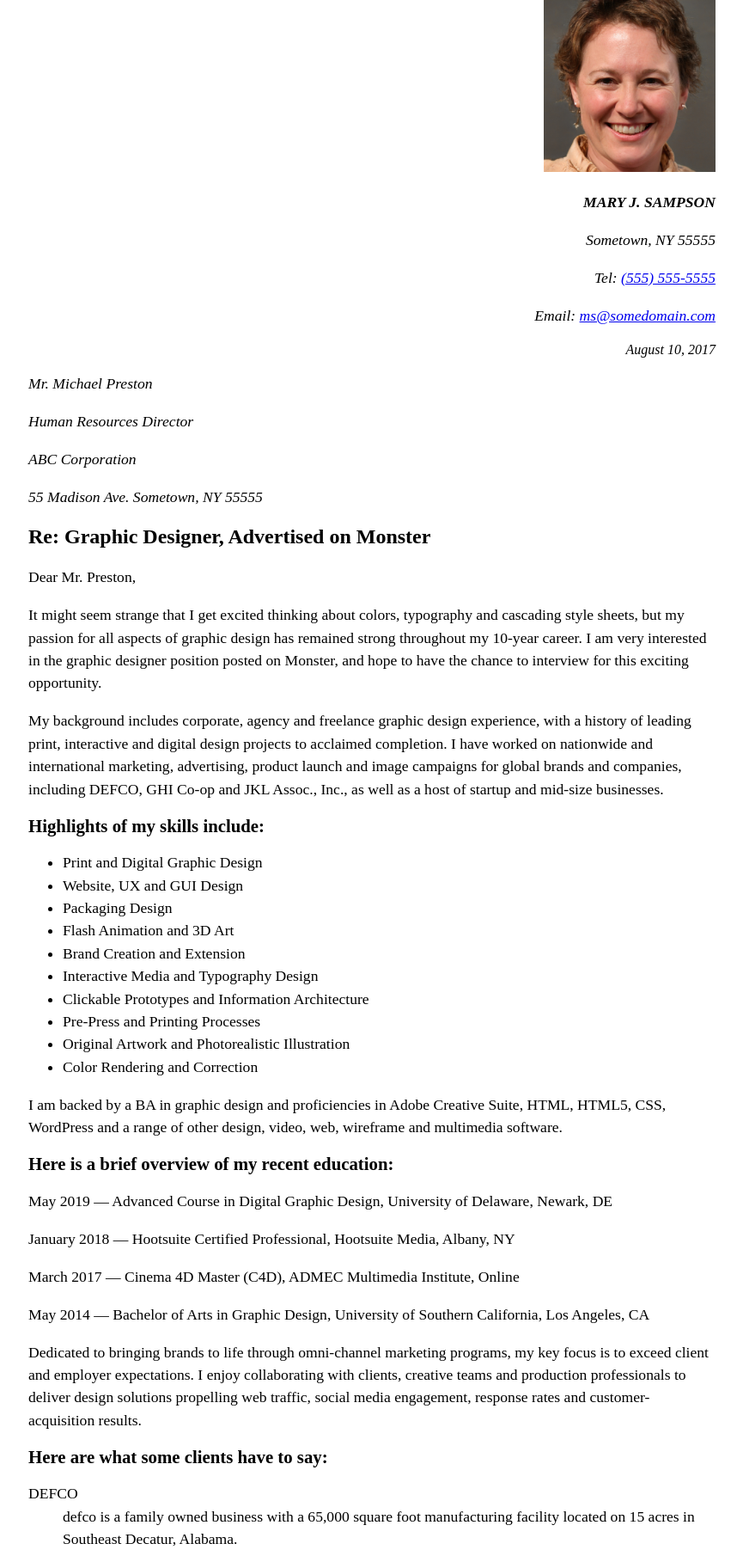
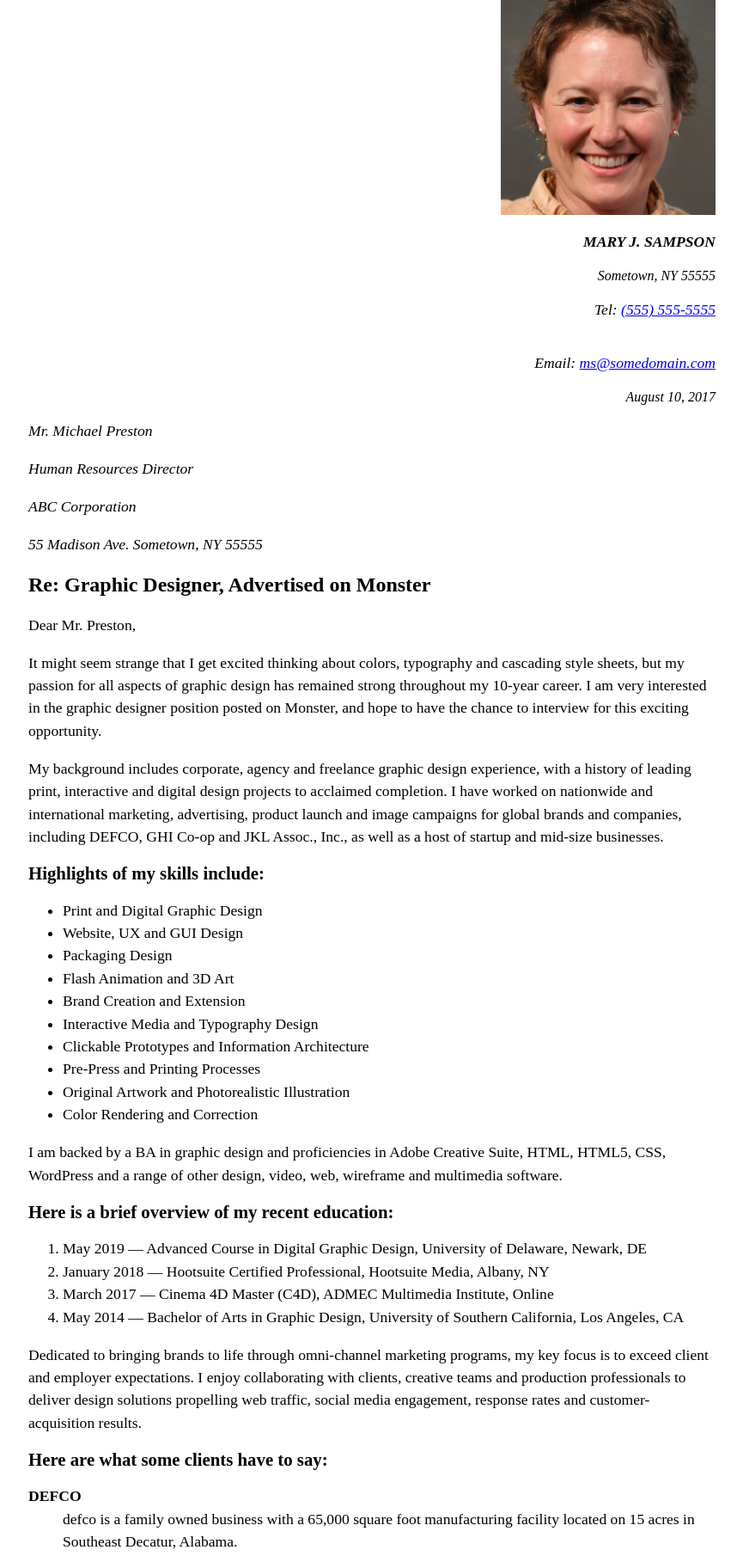
Before and after one commit to TrinitySten/web-design-midterm, a plain HTML site: page index.html in a window 1280 px wide. Shown: the top 1810 px of the page at 86% size, without its empty margins (207-1072 px from the left). Drawn offline with Linux system fonts and the light colour scheme.

Commit message:
Added Img alt text and finalized css + html code

```diff
--- a/index.html
+++ b/index.html
@@ -9,31 +9,30 @@
 <body>
     <header>
         <div class="sender-column">
-            <img src="images/mary-j-sampson.jpg" width="200">
+            <img src="images/mary-j-sampson.jpg" alt="Profile picture of Mary J. Sampson." width="250" height="250">
             <p>
-            <em>
-            <strong>MARY J. SAMPSON</strong>
+            <em><strong>MARY J. SAMPSON</strong></em>
             </p>
-        <address>
-            Sometown, NY 55555
-        </address>
-    <p>Tel:
-        <a href="tel:5555555555">(555) 555-5555</a>
+            <em>Sometown, NY 55555</em>
+            <p>
+                <em>Tel:
+                <a href="tel:5555555555">(555) 555-5555</a></em>
             </p>
-    <p>Email:
-        <a href="mailto:ms@somedomain.com">ms@somedomain.com</a>
+            <p><em>Email:
+                <a href="mailto:ms@somedomain.com">ms@somedomain.com</a></em>
             </p>
-
-    <time datetime="2017-08-10">August 10, 2017</time>
+            <em><time datetime="2017-08-10">August 10, 2017</time></em>
         </div>
-    <p>Mr. Michael Preston</p>
-    <p>Human Resources Director</p>
-    <p>ABC Corporation</p>
-    <address>
-        55 Madison Ave. Sometown, NY 55555
-    </address>
-    </em>
+        <div>
+            <p><em>Mr. Michael Preston</em></p>
+            <p><em>Human Resources Director</em></p>
+            <p><em>ABC Corporation</em></p>
+            <p><em>
+        <address>55 Madison Ave. Sometown, NY 55555</address>
+    </em></p>
+        </div>
 </header>
+<main>
     <section>
         <h1>Re: Graphic Designer, Advertised on Monster</h1>
         <p>Dear Mr. Preston,</p>
@@ -41,7 +40,6 @@
         but my passion for all aspects of graphic design has remained strong throughout my 10-year career. I am
         very interested in the graphic designer position posted on Monster, and hope to have the chance to interview
         for this exciting opportunity.</p>
-
         <p>My background includes corporate, agency and freelance graphic design experience, with a history of leading
             print, interactive and digital design projects to acclaimed completion. I have worked on nationwide and
             international marketing, advertising, product launch and image campaigns for global brands and companies,
@@ -70,27 +68,30 @@
     </section>
     <section>
         <h2>Here is a brief overview of my recent education&#58;</h2>
-        <p><time datetime="2019-05">May 2019 &mdash; Advanced Course in Digital Graphic Design, University
-        of Delaware, Newark, DE</time></p>
-        <p><time datetime="2018-01">January 2018 &mdash; Hootsuite Certified Professional, Hootsuite Media, Albany, NY</time></p>
-        <p><time datetime="2017-03">March 2017 &mdash; Cinema 4D Master (C4D), ADMEC Multimedia Institute, Online</time></p>
-        <p><time datetime="2014-05">May 2014 &mdash; Bachelor of Arts in Graphic Design, University of Southern
-        California, Los Angeles, CA</time></p>
-
+        <ol>
+            <li><time datetime="2019-05">May 2019 &mdash; Advanced Course in Digital Graphic Design, University
+        of Delaware, Newark, DE</time></li>
+            <li><time datetime="2018-01">January 2018 &mdash; Hootsuite Certified Professional, Hootsuite Media, Albany, NY</time></li>
+            <li><time datetime="2017-03">March 2017 &mdash; Cinema 4D Master (C4D), ADMEC Multimedia Institute, Online</time></li>
+            <li><time datetime="2014-05">May 2014 &mdash; Bachelor of Arts in Graphic Design, University of Southern
+        California, Los Angeles, CA</time></li>
+        </ol>
+        <article>
             <p>Dedicated to bringing brands to life through omni-channel marketing programs,
         my key focus is to exceed client and employer expectations. I enjoy
         collaborating with clients, creative teams and production professionals to
         deliver design solutions propelling web traffic, social media engagement,
         response rates and customer-acquisition results.</p>
+        </article>
     </section>
+    <section>
         <h2>Here are what some clients have to say&#58;</h2>
-    <section>
+        <div class="quote-spacing">
             <dl>
-            <dt>DEFCO</dt>
+                <dt><strong>DEFCO</strong></dt>
                 <dd>defco is a family owned business with a 65,000 square foot
                     manufacturing facility located on 15 acres in Southeast Decatur,
                     Alabama.</dd>
-                <br />
                 <dd>&quot;Mary Sampson is the only designer we will go to in the future
                     to design our brochures. We had a bad experience with a previous
                     company and were hesitant to start again, but our experience with
@@ -99,16 +100,15 @@
                 <dd>&mdash; Marco Polilo, President, DEFCO.</dd>
             </dl>
             <dl>
-                <dt>GHI Co&#x2010;op</dt>
+                <dt><strong>GHI Co&hyphen;op</strong></dt>
                 <dd>Greenbelt Homes, Inc. is a cooperative that provides quality homes
                     for our members and fosters opportunities for community.</dd>
-                <br />
                 <dd>&quot;The talent and quality of Ms. Sampson's work was OUTSTANDING! It
                     was also very quick and very efficient given some short deadlines.&quot;</dd>
                 <dd>&mdash; Zacharia Tripp, CEO, GHI Co-op</dd>
             </dl>
             <dl>
-                <dt>JKL Assoc., Inc.</dt>
+                <dt><strong>JKL Assoc., Inc.</strong></dt>
                 <dd>JKL Associates, Inc. (JKL) provides utility construction services
                     to telecommunication, power, and cable television companies in both
                     the private and public sector.</dd>
@@ -118,9 +118,9 @@
                 <dd>&mdash; Yulia Villanova, Lead Designer, JKL Associates, Inc.</dd>
             </dl>
         </dl>
-
+        </div>
     </section>
-    <section>
+    <article>
         <p>I recently joined the staff at Smashing Magazine as a subject matter expert
         and speaker. My upcoming speaking engagements include:</p>
         <ul>
@@ -136,20 +136,18 @@
                 <time datetime="2022-01-03">January 3<sup>rd</sup>, 2022,</time>
                 Las Vegas, NV</li>
         </ul>
+    </article>
+    <section>
+        <p>You may visit my portfolio at <a href="https://google.com">https://MaryJSampson.com</a> to see examples of my work, and call me at
+            <a href="tel:5555555555">(555) 555-5555</a> to set up an interview. Thank you.</p>
     </section>
-
-<p>
-    You may visit my portfolio at <a href="https://serpscomms.carrd.co">(shameless self-plug)</a> to see examples of my work, and call me at
-    <a href="tel:555555555">(555) 555-5555</a> to set up an interview. Thank you.
-</p>
 
 <p>Sincerely,</p>
 <p>Mary J. Sampson</p>
 <p>Enclosure: Resume</p>
-
+</main>
 </body>
 <footer>
-<blockquote>&quot;Design is not just what it looks like and feels like. Design is how it works.&quot;</blockquote>
-<p>&mdash; Steve Jobs, co-founder of Apple, Inc.</p>
+<p><em>&quot;Design is not just what it looks like and feels like. Design is how it works.&quot;</em> &mdash; Steve Jobs, co-founder of Apple, Inc.</p>
 </footer>
 </html>
--- a/midterm-css.css
+++ b/midterm-css.css
@@ -4,7 +4,12 @@ body {
 }
 
 .sender-column {
+  display:flex;
+  flex-direction: column;
   text-align: right;
+}
+.sender-column img {
+  margin-left: auto;
 }
 
 h1 {
@@ -20,5 +25,9 @@ p,ul,ol,dl,address {
 }
 
 p, li, dd, dt, address {
-  line-height: 1.5;
+  line-height: 1.5em;
 }
+
+.quote-spacing dd {
+  margin-bottom: 1.5em;
+}
```
Lines whose indentation alone changed are shown as unchanged.
